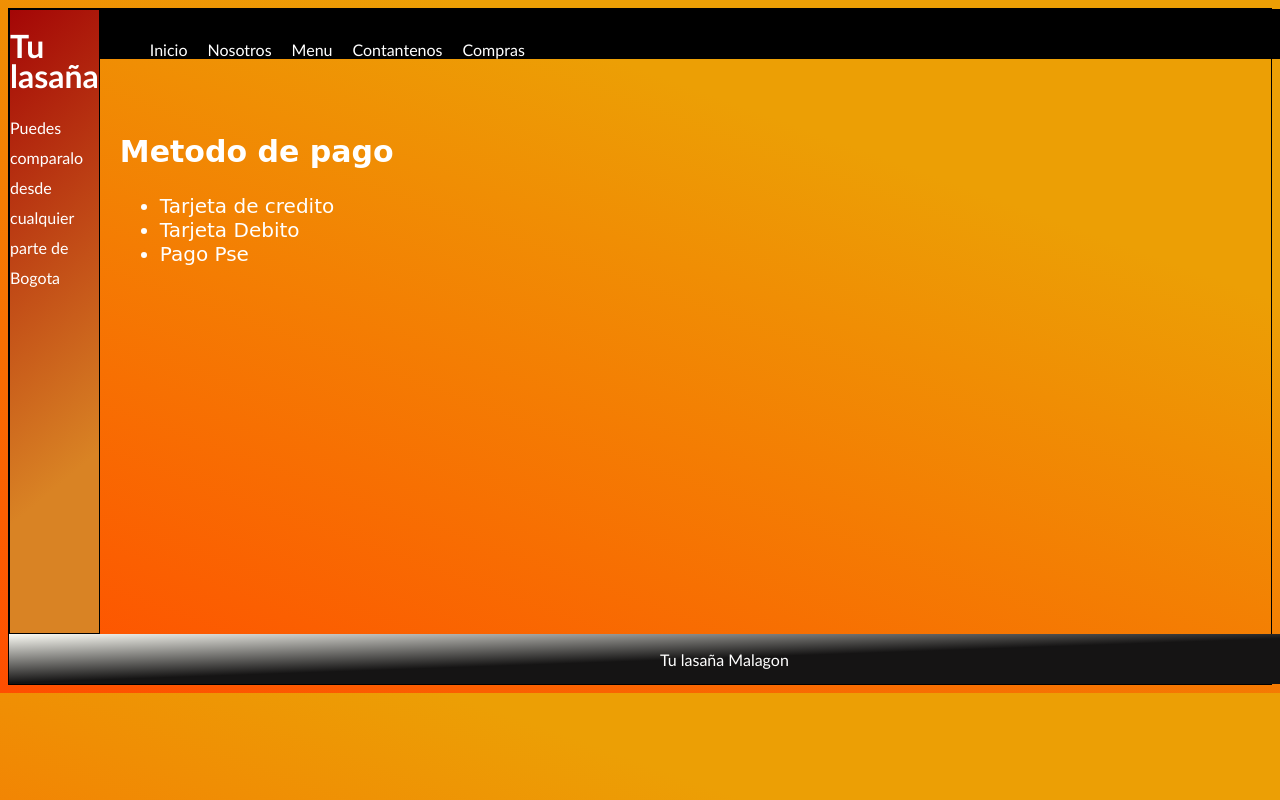
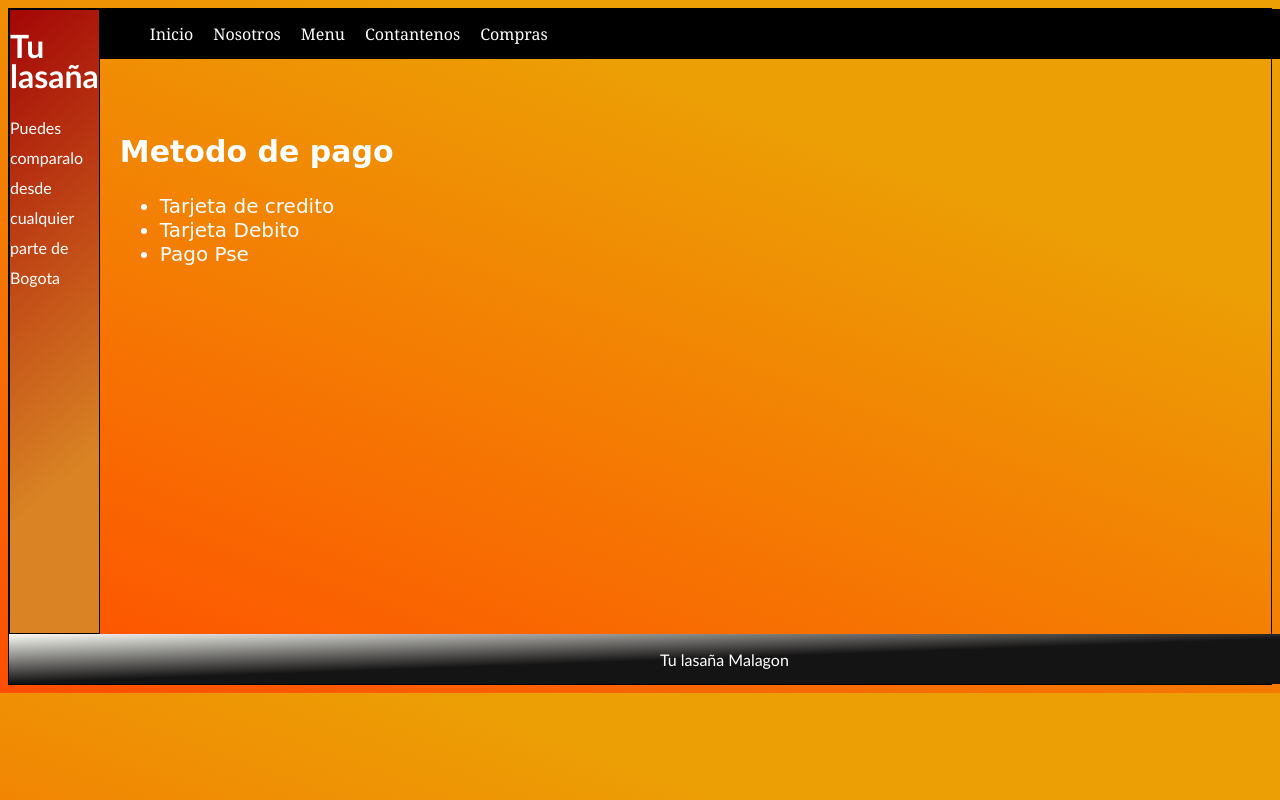
Before and after one commit to crisan8246/Proyecto_Tu-lasa-a, a website: page Paginas/Compras.html in a window 1280 px wide. Shown: the top 800 px of the page. Drawn offline with Linux system fonts and the light colour scheme.

Commit message:
arregle el menu

```diff
--- a/CSS/estilos.css
+++ b/CSS/estilos.css
@@ -27,7 +27,11 @@ footer {
 /*menu*/
 nav {
   background-color: black;
-  height: 50px; }
+  height: 50px;
+  font-family: Georgia, 'Times New Roman', Times, serif }
+ul{
+  margin: 0px;
+}
 
 nav ul li {
   float: left;
@@ -61,7 +65,7 @@ header {
   line-height: 30px;
   border: 1px solid black;
   background-color: #a40606;
-  background-image: linear-gradient(140deg, #a40606 0%, #d98324 74%); }
+  background-image: linear-gradient(140deg, #a40606 0%, #d98324 74%);}
 
 body {
   /*gradiente*/
```
